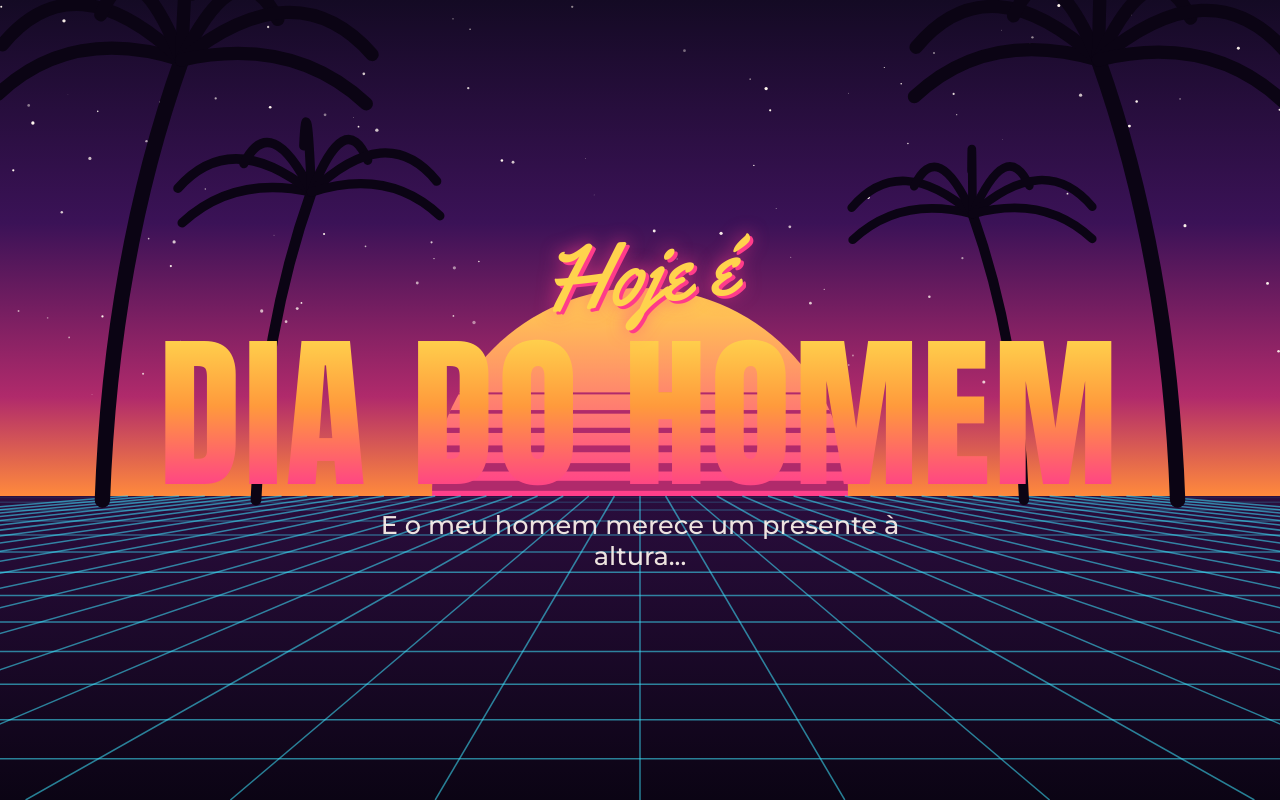
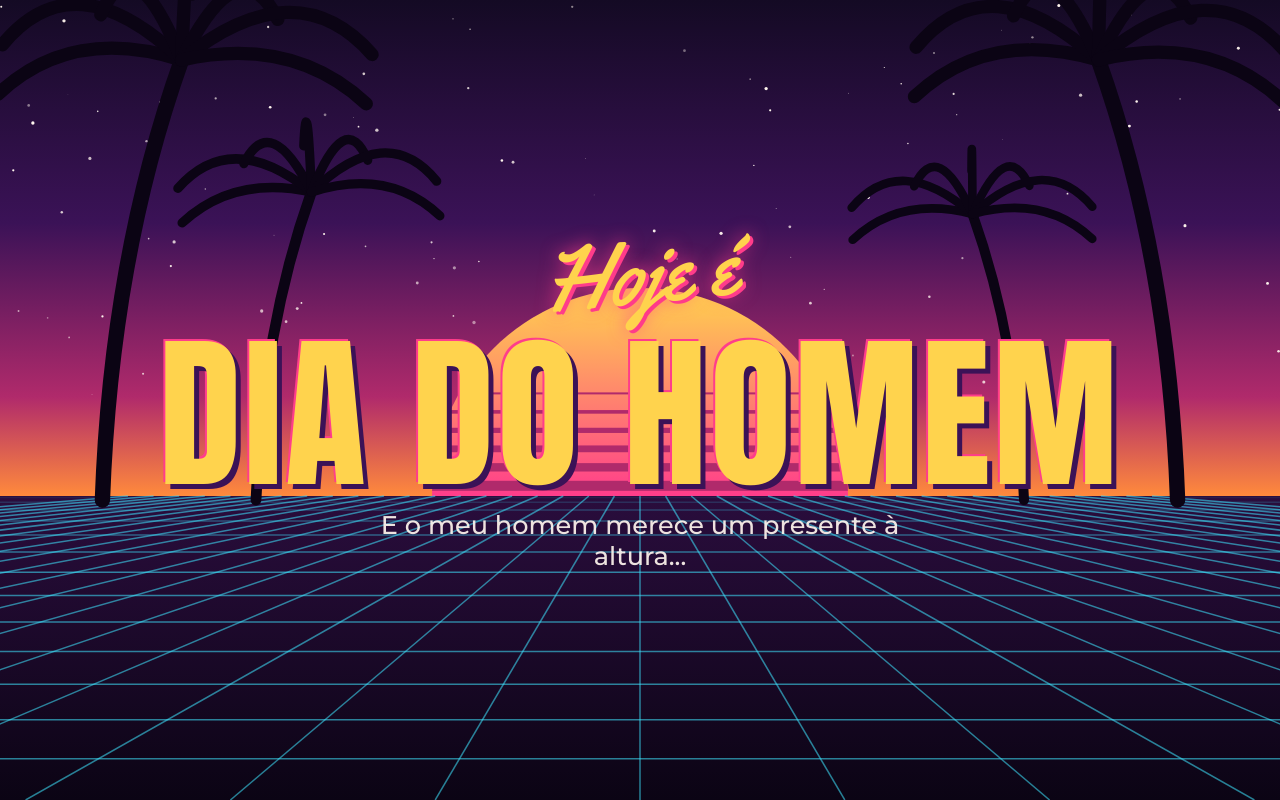
Before and after one commit to garimpei-ju/garimpei-ju.github.io, a plain HTML site: page amor/index.html in a window 1280 px wide. Both pictures are taken after a click on the button "APERTA AQUI". Drawn offline with Linux system fonts and the light colour scheme.

Commit message:
Surpresa: titulo legivel

```diff
--- a/amor/index.html
+++ b/amor/index.html
@@ -30,8 +30,7 @@ body{margin:0;background:var(--noite);color:var(--branco);font-family:var(--f-te
 .cena.fora{opacity:0;pointer-events:none}
 .script{font-family:var(--f-script);color:var(--sol);font-size:clamp(34px,7vw,120px);line-height:1;text-shadow:0 0 18px rgba(255,61,139,.8),3px 3px 0 var(--rosa);transform:rotate(-6deg)}
 .grande{font-family:var(--f-grande);text-transform:uppercase;letter-spacing:.02em;line-height:.95;font-size:clamp(48px,13vw,230px);
-  background:linear-gradient(180deg,var(--sol) 0%,var(--laranja) 45%,var(--rosa) 100%);-webkit-background-clip:text;background-clip:text;color:transparent;
-  text-shadow:none;text-wrap:balance}
+  color:var(--sol);text-shadow:5px 5px 0 var(--roxo),-2px -2px 0 var(--rosa);text-wrap:balance}
 .media{font-family:var(--f-grande);text-transform:uppercase;font-size:clamp(26px,5vw,80px);color:var(--ciano);letter-spacing:.04em;text-shadow:0 0 16px rgba(62,230,255,.7)}
 .pequeno{font-size:clamp(15px,2vw,30px);font-weight:500;max-width:32ch;color:var(--branco);opacity:.92}
 #num{font-family:var(--f-grande);font-size:clamp(140px,38vw,560px);line-height:1;color:var(--branco);text-shadow:0 0 24px var(--rosa)}
```
